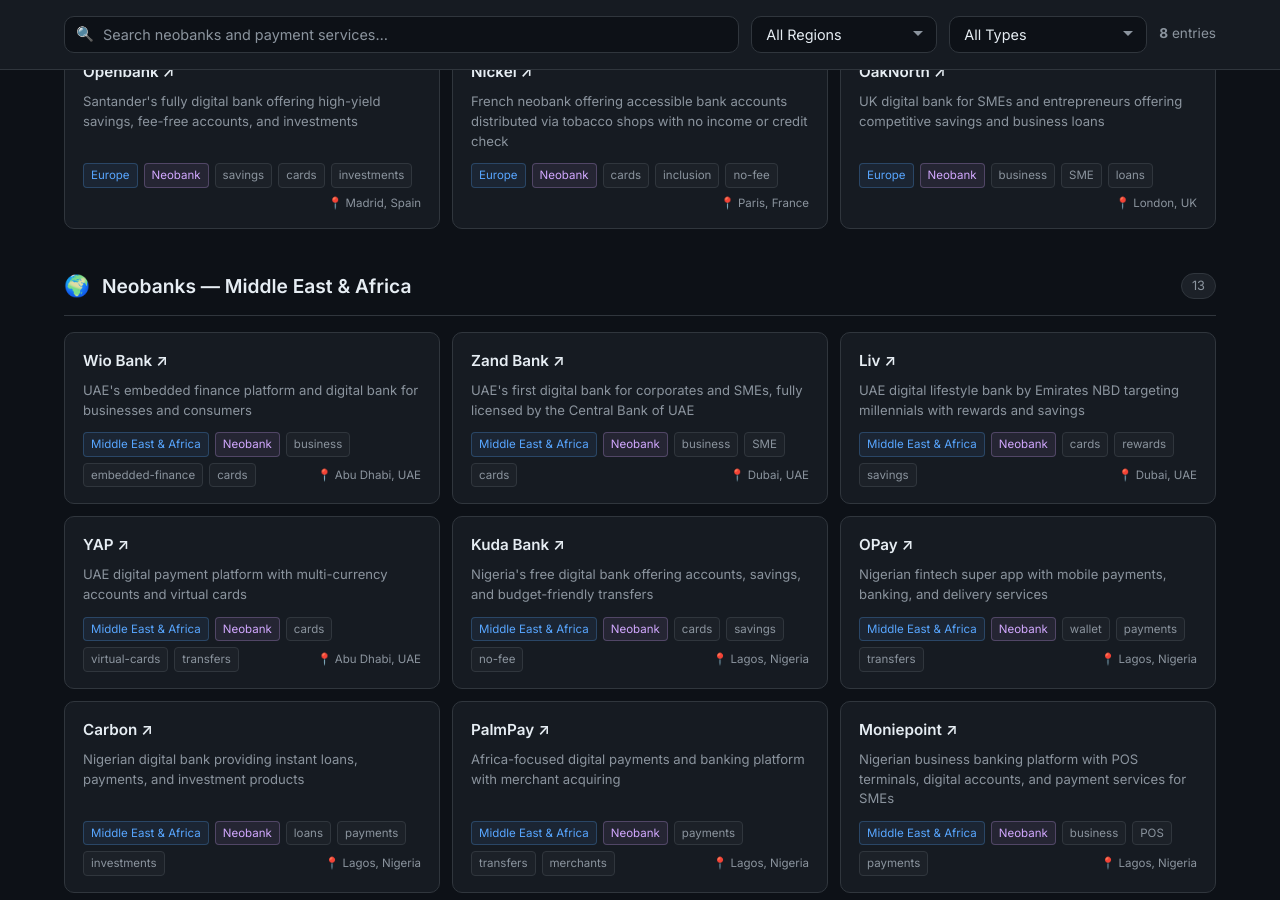
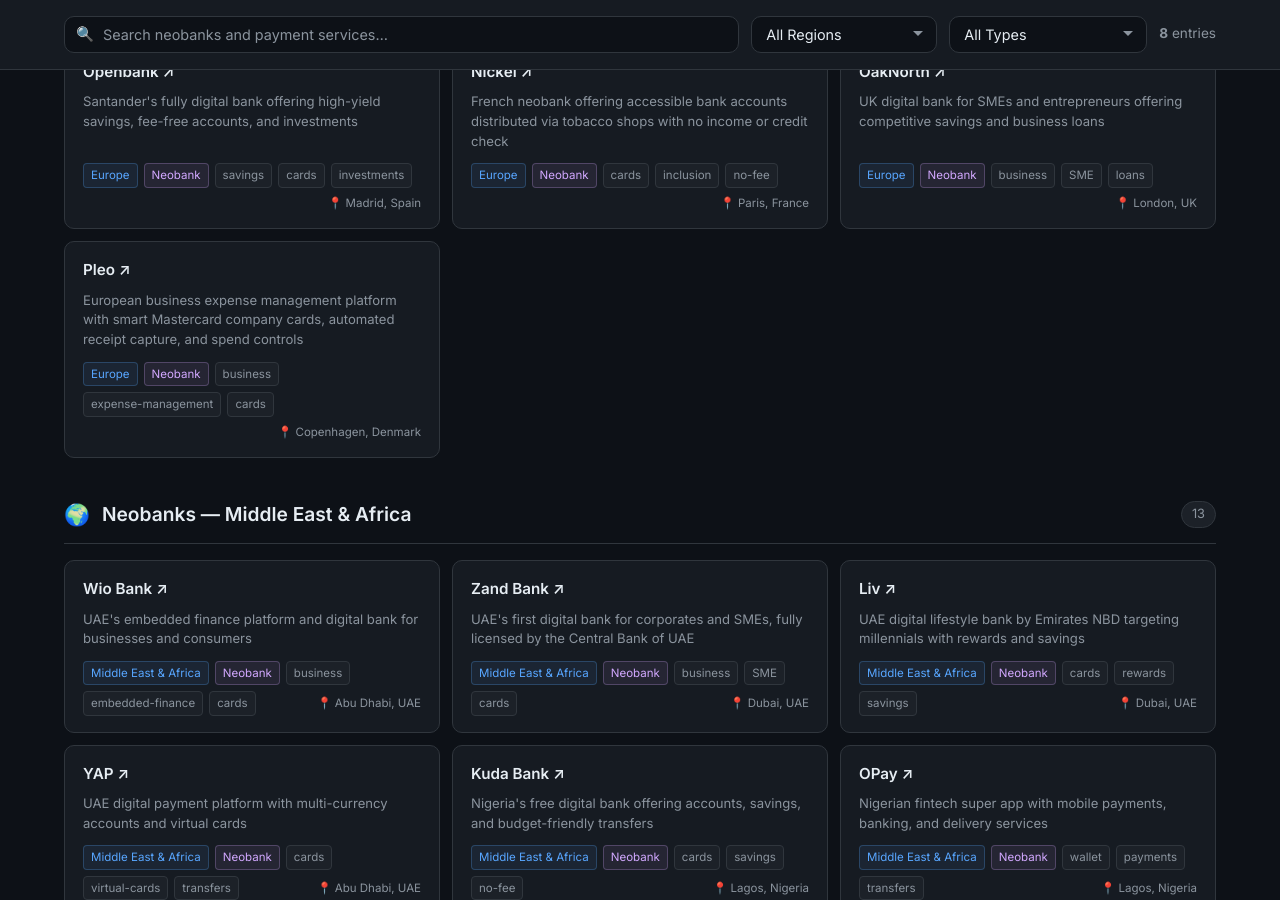
Before and after one commit to ittermit/awesome-neobanks, a Jekyll site: the page built from index.html, in a window 1280 px wide and 900 px high, scrolled down 4952 px. Built offline with Jekyll 4.4.1, drawn with Linux system fonts in a browser that asks for light colours; some of the changed text lies outside the part shown.

Commit message:
add Pleo to Europe business neobanks

```diff
--- a/_data/neobanks.yml
+++ b/_data/neobanks.yml
@@ -245,6 +245,15 @@
   tags: [business, SME, loans, savings, fixed-term]
   founded: 2015
   hq: "London, UK"
+
+- name: Pleo
+  url: https://pleo.io
+  description: "European business expense management platform with smart Mastercard company cards, automated receipt capture, and spend controls"
+  region: Europe
+  countries: [DK, SE, DE, ES, UK, FR, IT, NL, BE, FI]
+  tags: [business, expense-management, cards, corporate]
+  founded: 2015
+  hq: "Copenhagen, Denmark"
 
 ## Americas
 
```
Also changed, not shown: README.md.
